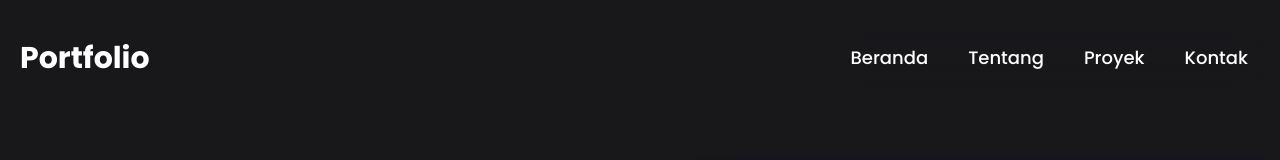
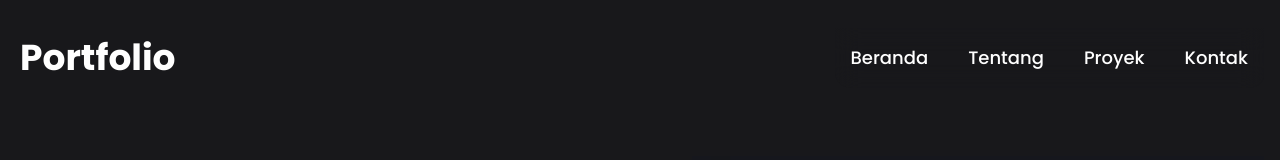
Before and after one commit to SYAQ07/React-portfolio2, a React (Vite) app: page / in a window 1280 px wide. Shown: the top 160 px of the page. Built offline with nearby package versions, Linux system fonts and the light colour scheme.

Commit message:
update portfolio

```diff
--- a/src/components/Navbar.jsx
+++ b/src/components/Navbar.jsx
@@ -22,7 +22,7 @@ const Navbar = () => {
 
   return (
     <div className="navbar py-7 flex items-center justify-between">
-          <div className="logo text-3xl font-bold bg-white text-black p-1 md:bg-transparent md:text-white">Portfolio </div>
+          <div className="logo text-4xl font-bold bg-white text-black p-1 md:bg-transparent md:text-white">Portfolio </div>
 
         <ul className={`menu flex items-center sm:gap-10 gap-4 md:static fixed left-1/2 -translate-x-1/2
         md:translate-x-0 md:opacity-100 bg-white/30 backdrop-blur-md p-4  rounded-br-2xl rounded-bl-2xl md:bg-transparent transition-all md:transition-none z-40 ${active ? "top-0 opacity-100" : "-top-10 opacity-0"}`}>
```
